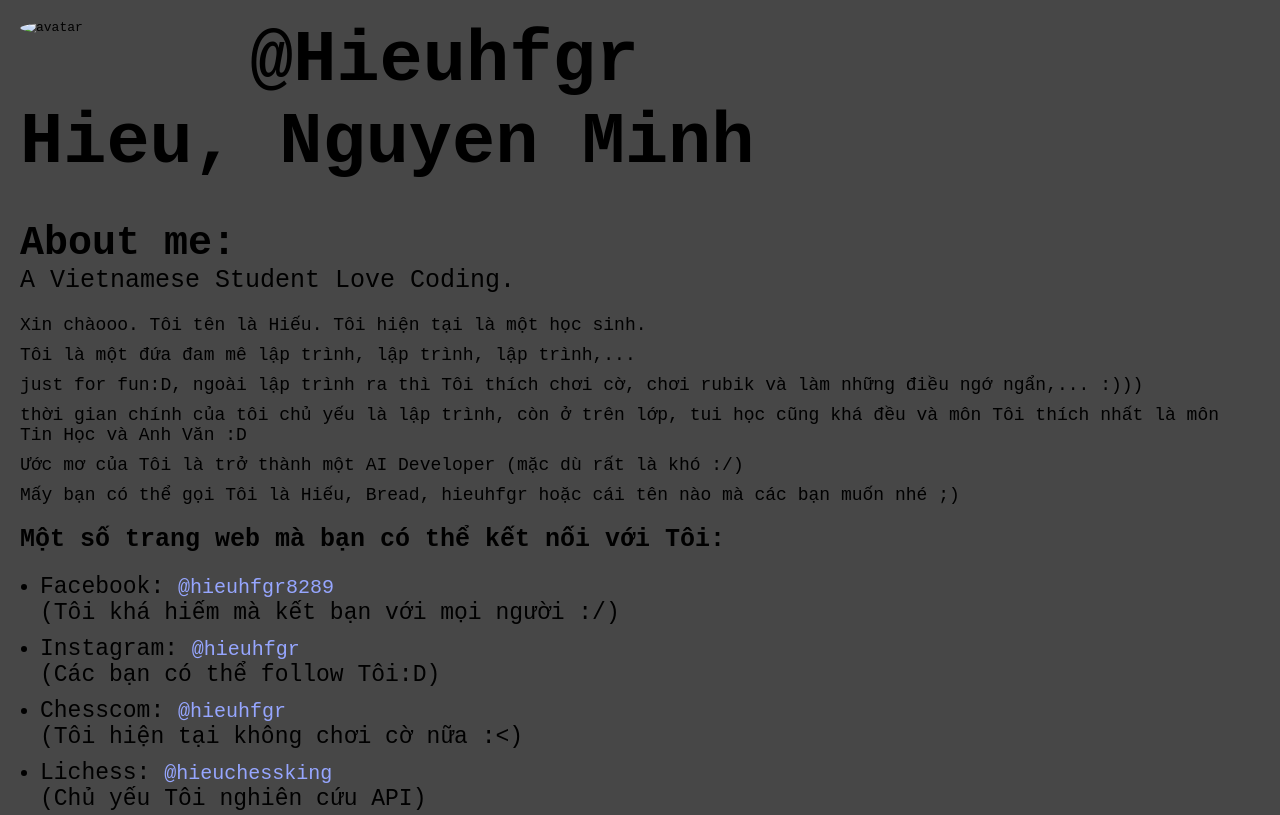
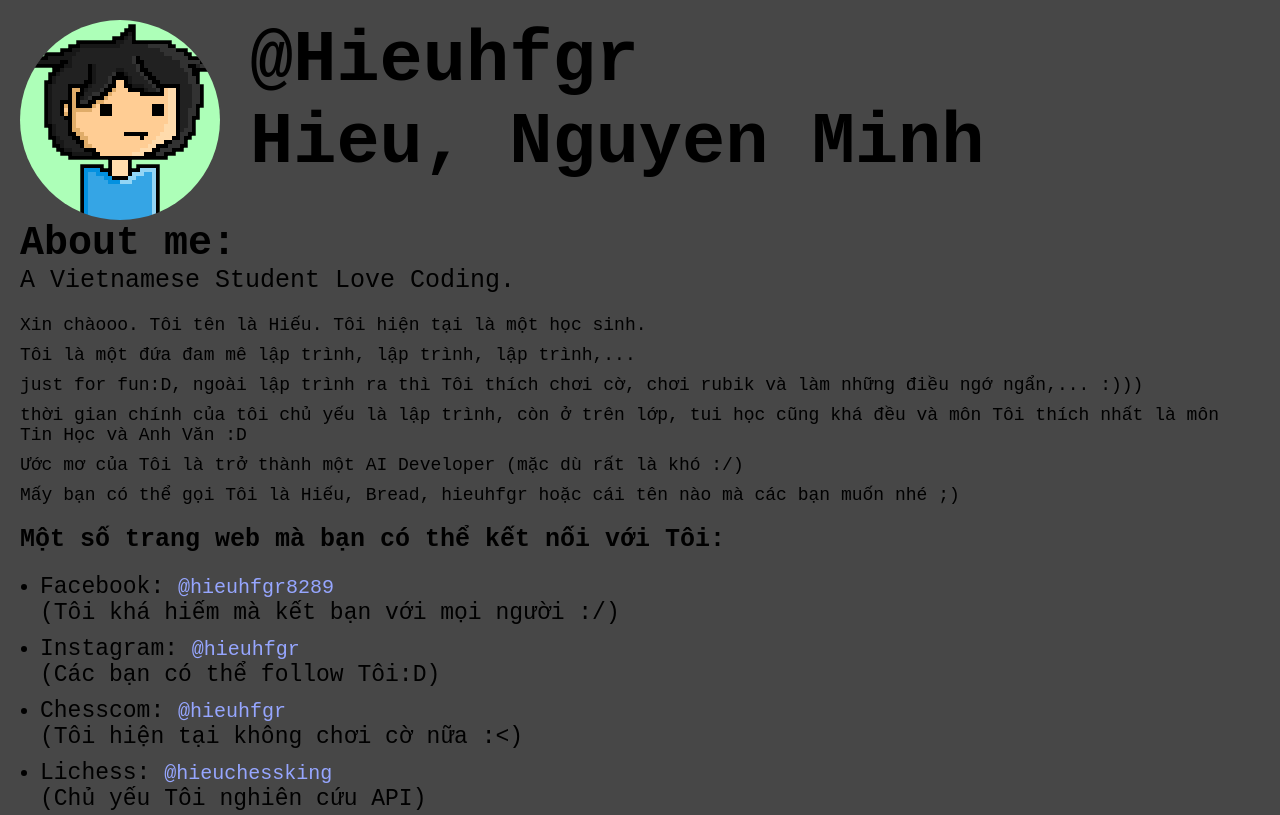
Before and after one commit to hieuhfgr/my-info, a plain HTML site: page old-page/index.html in a window 1280 px wide. Shown: the top 815 px of the page. Drawn offline with Linux system fonts and the light colour scheme.

Commit message:
Update index.html

```diff
--- a/old-page/index.html
+++ b/old-page/index.html
@@ -6,11 +6,11 @@
   <meta http-equiv="X-UA-Compatible" content="ie=edge">
   <link rel="stylesheet" href="./style.css">
   <title>hieuhfgr information</title>
-  <link rel="icon" href="./icon_page.png" />
+  <link rel="icon" href="/icon_page.png" />
 </head>
 <body>
   <div class="welcome">
-    <img src="./avatar.png" alt="avatar">
+    <img src="/avatar.png" alt="avatar">
     <div class="who-is">
       <h1>@Hieuhfgr</h1>
       <h1>Hieu, Nguyen Minh</h1>
```
